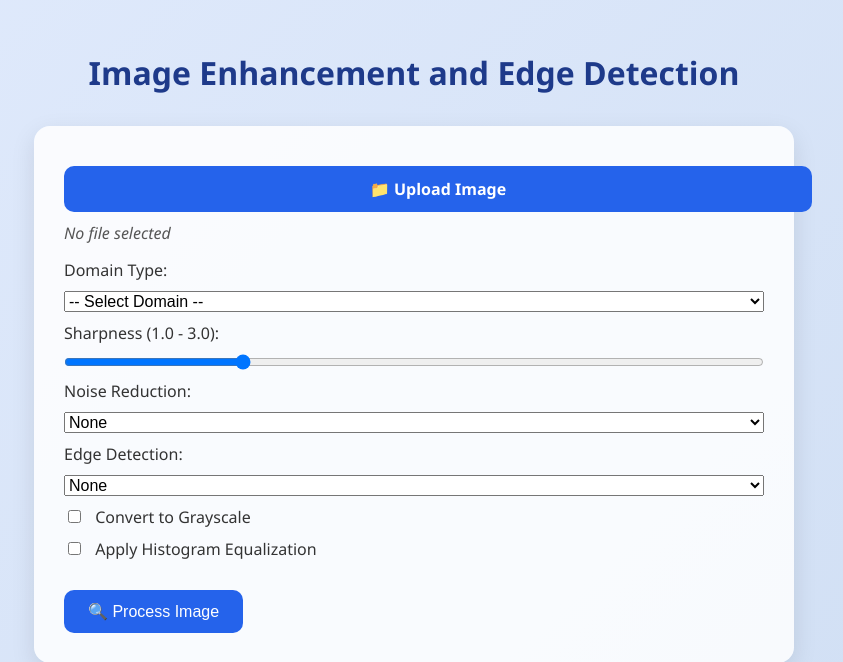
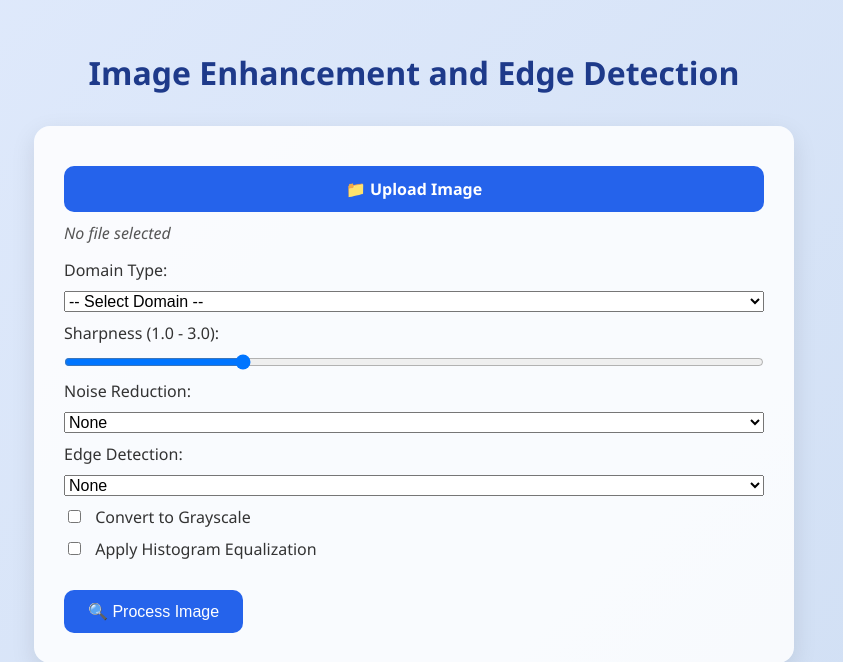
Before and after one commit to Aniketvk0310/IPV-Project, a Flask app: page / in a window 1280 px wide. Shown: the top 662 px of the page, without its empty margins (226-1069 px from the left). Run offline with Flask 3, Linux system fonts and the light colour scheme.

Commit message:
corrected the upload image button

```diff
--- a/templates/index.html
+++ b/templates/index.html
@@ -30,6 +30,8 @@
 
     .custom-file-upload {
       display: inline-block;
+      width: 100%;
+      text-align: center;
       background-color: #2563eb;
       color: white;
       padding: 12px 24px;
@@ -40,8 +42,9 @@
       transition: background-color 0.3s ease;
       border: none;
       margin-bottom: 10px;
-      text-align: center;
-    }
+      box-sizing: border-box;
+     }
+
 
     .custom-file-upload:hover {
       background-color: #079b27;
@@ -141,8 +144,10 @@
   <h1>Image Enhancement and Edge Detection</h1>
 
   <form id="uploadForm" enctype="multipart/form-data">
-    <label for="imageInput" class="custom-file-upload">📁 Upload Image</label>
-    <input type="file" name="image" id="imageInput" accept="image/*" required>
+    <div class="file-upload-wrapper">
+      <label for="imageInput" class="custom-file-upload">📁 Upload Image</label>
+      <input type="file" name="image" id="imageInput" accept="image/*" required>
+    </div>
     <span id="fileName">No file selected</span>
 
     <label for="domain">Domain Type:</label>
```
